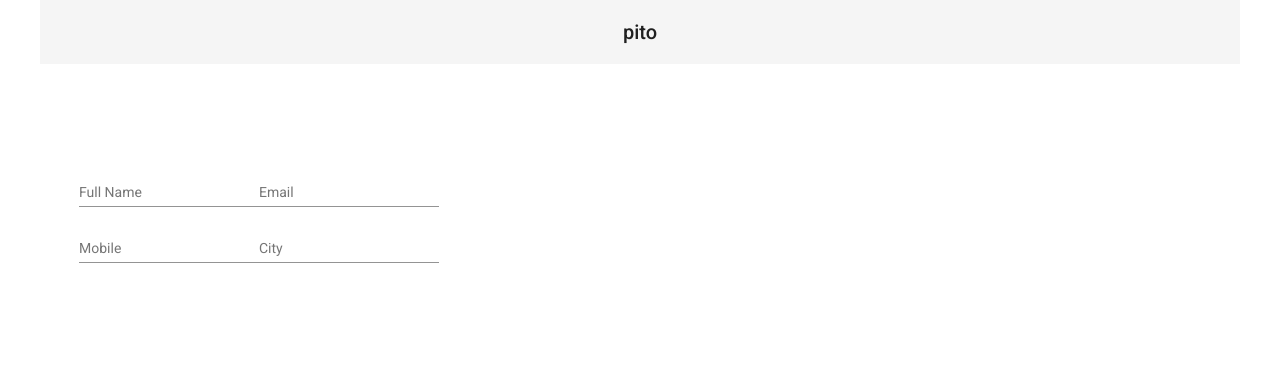
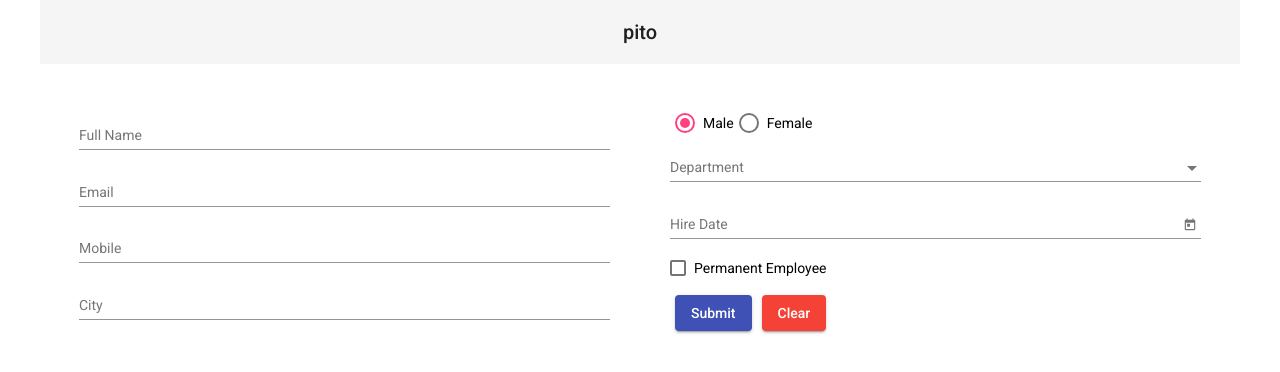
Before and after one commit to Aitor-Ventura/DAW2_Forms, an Angular app: page / in a window 1280 px wide. Shown: the top 372 px of the page. Built offline with nearby package versions, Linux system fonts and the light colour scheme.

Commit message:
Completed form style

```diff
--- a/src/app/employees/employee/employee.component.html
+++ b/src/app/employees/employee/employee.component.html
@@ -18,7 +18,34 @@
       </div>
     </mat-grid-tile>
     <mat-grid-tile>
-
+      <div class="controles-container">
+        <div class="add-bottom-padding">
+          <mat-radio-group formControlName="gender">
+            <mat-radio-button value="1">Male</mat-radio-button>
+            <mat-radio-button value="2">Female</mat-radio-button>
+          </mat-radio-group>
+        </div>
+        <mat-form-field>
+          <mat-select formControlName="department" placeholder="Department">
+            <mat-option>None</mat-option>
+            <ng-container *ngFor="let department of departments">
+              <mat-option value="{{ department.id }}">{{ department.value }}</mat-option>
+            </ng-container>
+          </mat-select>
+        </mat-form-field>
+        <mat-form-field>
+          <input formControlName="hireDate" matInput [matDatepicker]="picker" placeholder="Hire Date">
+          <mat-datepicker-toggle matSuffix [for]="picker"></mat-datepicker-toggle>
+          <mat-datepicker #picker></mat-datepicker>
+        </mat-form-field>
+        <div class="add-bottom-padding">
+          <mat-checkbox formControlName="isPermanent">Permanent Employee</mat-checkbox>
+        </div>
+        <div class="button-row">
+          <button mat-raised-button color="primary" type="submit">Submit</button>
+          <button mat-raised-button color="warn" type="submit">Clear</button>
+        </div>
+      </div>
     </mat-grid-tile>
   </mat-grid-list>
 </form>
--- a/src/app/employees/employee/employee.component.ts
+++ b/src/app/employees/employee/employee.component.ts
@@ -10,6 +10,12 @@ export class EmployeeComponent implements OnInit {
 
   constructor(public service: EmployeeService) { }
 
+  departments = [
+    { id: 1, value: 'Dep 1'},
+    { id: 2, value: 'Dep 2'},
+    { id: 3, value: 'Dep 3'},
+  ]
+
   ngOnInit(): void {
   }
 
--- a/src/app/material/material.module.ts
+++ b/src/app/material/material.module.ts
@@ -4,6 +4,7 @@ import { CommonModule } from '@angular/common';
 import { MatAutocompleteModule } from '@angular/material/autocomplete';
 import { MatCheckboxModule } from '@angular/material/checkbox';
 import { MatDatepickerModule } from '@angular/material/datepicker';
+import { MatNativeDateModule } from '@angular/material/core';
 import { MatFormFieldModule } from '@angular/material/form-field';
 import { MatInputModule } from '@angular/material/input';
 import { MatRadioModule } from '@angular/material/radio';
@@ -49,6 +50,7 @@ import { MatTableModule } from '@angular/material/table';
     MatAutocompleteModule,
     MatCheckboxModule,
     MatDatepickerModule,
+    MatNativeDateModule,
     MatFormFieldModule,
     MatInputModule,
     MatRadioModule,
@@ -86,6 +88,7 @@ import { MatTableModule } from '@angular/material/table';
     MatAutocompleteModule,
     MatCheckboxModule,
     MatDatepickerModule,
+    MatNativeDateModule,
     MatFormFieldModule,
     MatInputModule,
     MatRadioModule,
--- a/src/styles.css
+++ b/src/styles.css
@@ -20,3 +20,19 @@ form.normal-form {
   width: 100%;
   padding: 5%;
 }
+
+.controles-container > * {
+  width: 100%;
+}
+
+.add-bottom-padding {
+  padding-bottom: 10px;
+}
+
+mat-radio-group mat-radio-button {
+  margin-left: 5px;
+}
+
+.button-row button {
+  margin: 5px;
+}
```
